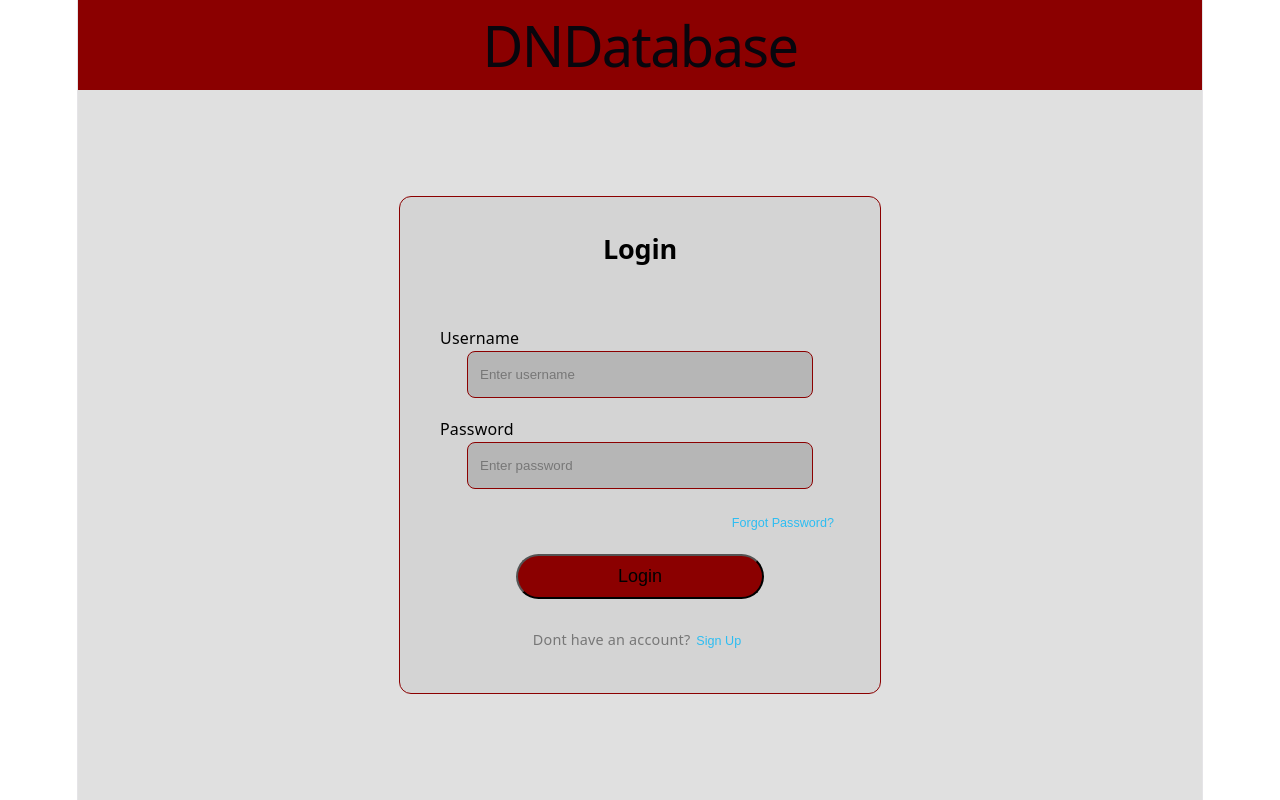
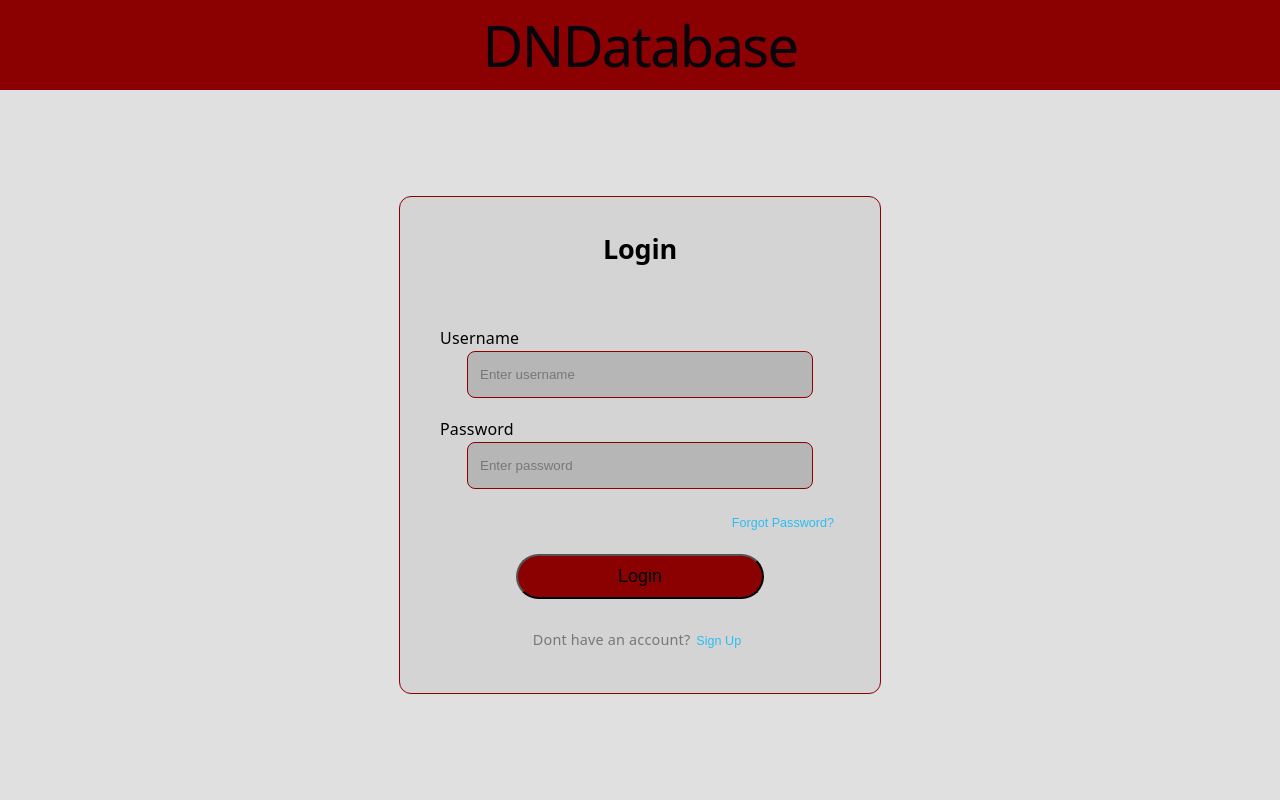
Before and after one commit to TSoden1/CS-440-DND-Database-, a React (Vite) app: page /Login in a window 1280 px wide. Built offline with nearby package versions, Linux system fonts and the light colour scheme.

Commit message:
Fixed the black bars now that the design for pages is done

```diff
--- a/Frontend/Login/Login.css
+++ b/Frontend/Login/Login.css
@@ -4,6 +4,10 @@
     flex-direction: column;
     min-height: 100vh;
     background: #e0e0e0;
+    width: 100vw;
+    justify-content: flex-end;
+    position: fixed;
+    right: 0;
 }
 
 .header{
--- a/Frontend/Signup/Signup.css
+++ b/Frontend/Signup/Signup.css
@@ -1,9 +1,12 @@
 
 .page{
     display: flex;
-    flex-direction: column;
     min-height: 100vh;
     background: #e0e0e0;
+    width: 100vw;
+    justify-content: flex-end;
+    position: fixed;
+    right: 0;
 }
 
 .header{
--- a/src/App.css
+++ b/src/App.css
@@ -3,6 +3,10 @@
     flex-direction: column;
     min-height: 100vh;
     background: #e0e0e0;
+    width: 100vw;
+    justify-content: flex-end;
+    position: fixed;
+    right: 0;
 }
 
 .header{
```
